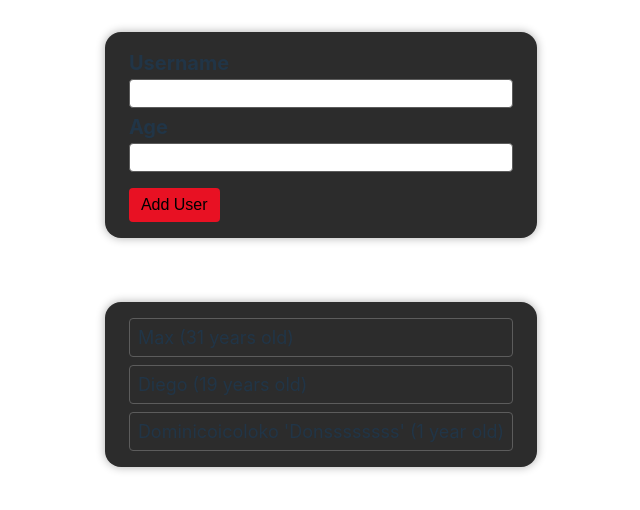
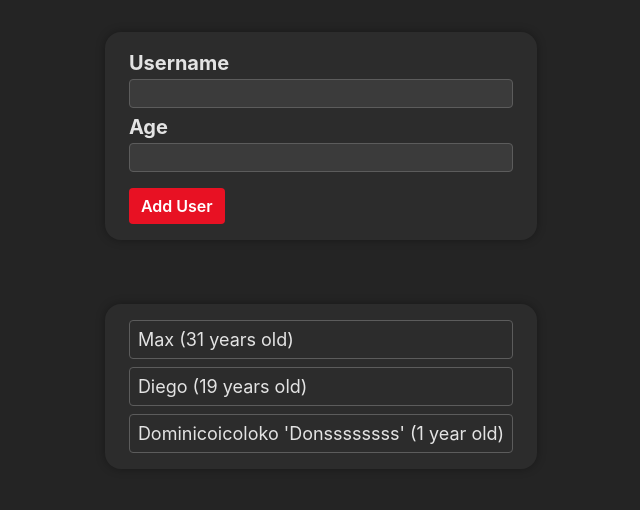
Before and after one commit to Patolinow/estudos, a React (Vite) app in the folder exercicios-react/ex-004/age-list/: page / in a window 1280 px wide. Shown: the top 510 px of the page, without its empty margins (319-959 px from the left). Built offline with nearby package versions, Linux system fonts and the light colour scheme.

Commit message:
💄 - updated styles to not need the color-scheme

```diff
--- a/exercicios-react/ex-004/age-list/src/UI/Button/Button.tsx
+++ b/exercicios-react/ex-004/age-list/src/UI/Button/Button.tsx
@@ -1,11 +1,16 @@
 import styled from "styled-components";
 
 const Button = styled.button`
+  color: white;
   font-size: 16px;
+  font-family: Inter, system-ui, Avenir, Helvetica, Arial, sans-serif;
+  font-weight: 600;
+
   padding: 8px 12px;
   background-color: #E81123;
   border-radius: 4px;
   border: none;
+
   cursor: pointer;
   transition: 200ms;
 
--- a/exercicios-react/ex-004/age-list/src/components/UserInputs/UserInput.module.css
+++ b/exercicios-react/ex-004/age-list/src/components/UserInputs/UserInput.module.css
@@ -1,20 +1,30 @@
 .form {
   font-size: 20px;
   font-weight: bold;
+
   margin-bottom: 64px;
 }
 
 .form input {
+  color: white;
+  font-size: 18px;
+
+  background-color: #3B3B3B;
   border: 1px solid #5c5c5c;
   border-radius: 4px;
-  font-size: 18px;
+
   padding: 4px 4px 2px;
   width: 100%;
+}
+
+.form input:focus-within {
+  outline: 1px solid white;
 }
 
 .form ::-webkit-inner-spin-button,
 input[type=number]::-webkit-outer-spin-button {
 appearance: none;
+
  margin: 0;
 }
 
--- a/exercicios-react/ex-004/age-list/src/index.css
+++ b/exercicios-react/ex-004/age-list/src/index.css
@@ -3,7 +3,6 @@
   line-height: 1.5;
   font-weight: 400;
 
-  color-scheme: light dark;
   color: rgba(255, 255, 255, 0.87);
   background-color: #242424;
 
@@ -27,10 +26,3 @@ body {
   min-width: 320px;
   min-height: 100vh;
 }
-
-@media (prefers-color-scheme: light) {
-  :root {
-    color: #213547;
-    background-color: #ffffff;
-  }
-}
```
